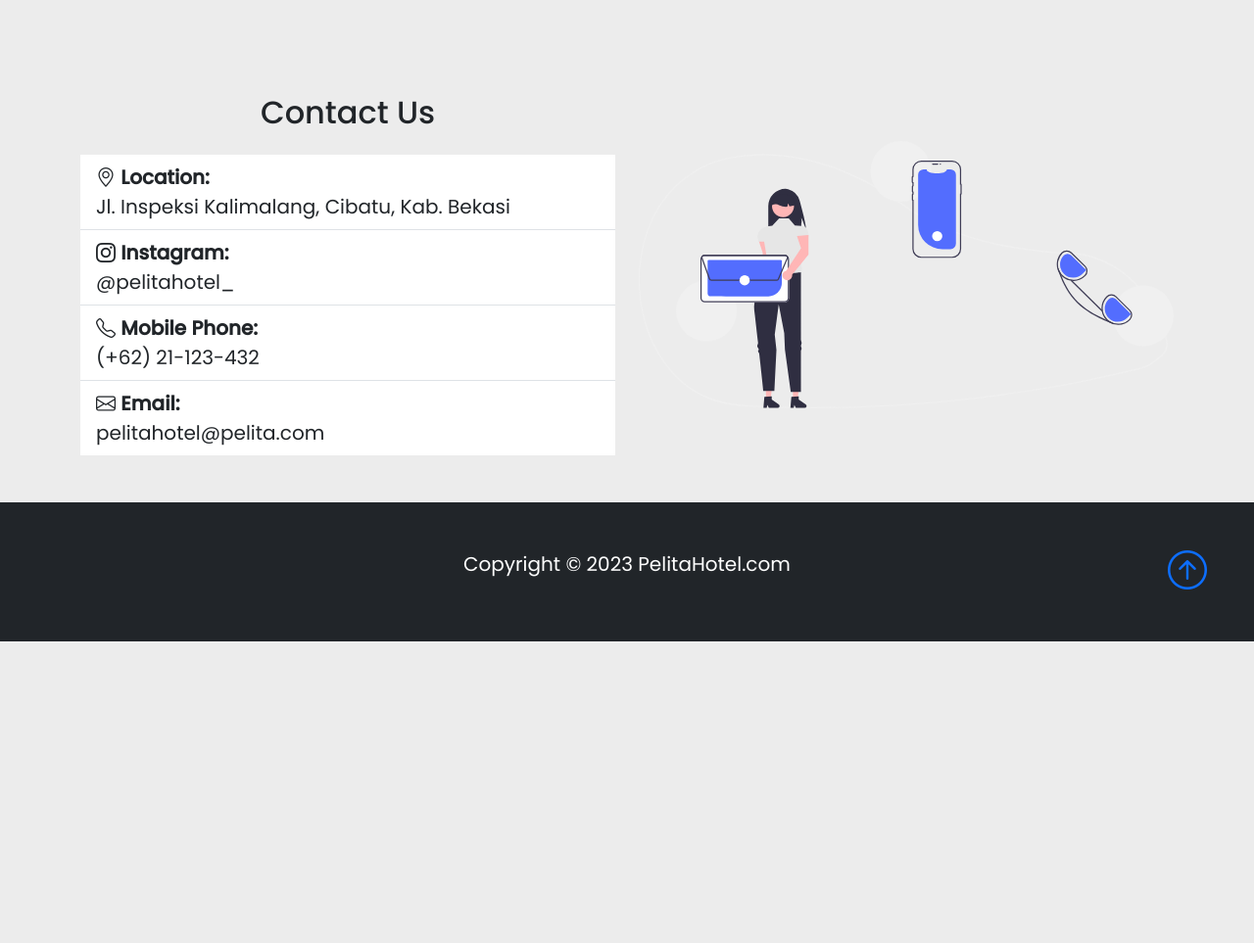
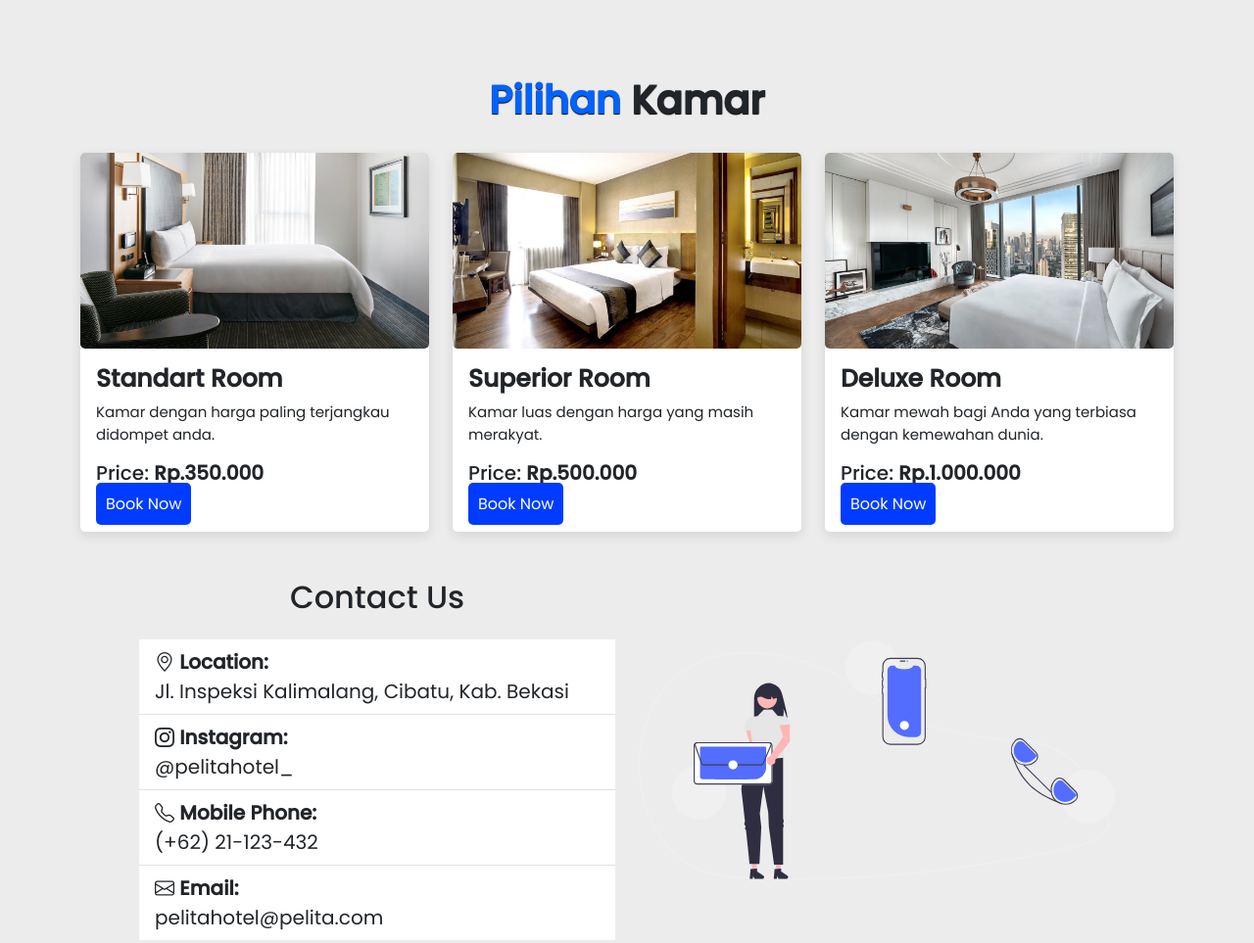
Before and after one commit to CREATIVEEG/Hotel-Pelita, a plain HTML site: page rooms.html in a window 1280 px wide. Shown: the part 1251-2214 px from the top of the page at 98% size. Before the commit the page ends 1906 px from the top, so only its background shows below. Drawn offline with nearby package versions, Linux system fonts and the light colour scheme.

Commit message:
Merubah Assests

```diff
--- /dev/null
+++ b/css/rooms.css
@@ -0,0 +1,57 @@
+@import url('https://fonts.googleapis.com/css2?family=Poppins:wght@400;500&display=swap');
+
+body{
+    font-family: 'Poppins', sans-serif;
+    background: #ececec;
+}
+
+.header{
+    margin-top: 55px;
+}
+
+#pelayanan img{
+    height: 200px;
+}
+
+/* Section Packages Start */
+.main-txt h1{
+    text-align: center;
+    margin-top: 30px;
+    font-weight: 600;
+    text-shadow: 0px 1px 1px black;
+}
+.main-txt h1 span{
+    color: #0062ff;
+}
+.packages .card{
+    border-radius: 5px;
+    border: none;
+    box-shadow: rgba(0,0,0,0.1) 0px 4px 12px;
+}
+.packages .card img{
+    border-radius: 5px;
+}
+.packages .card .card-body{
+    background: transparent;
+}
+.packages .card .card-body h3{
+    font-size: 25px;
+    font-weight: 600;
+}
+.packages .card .card-body p{
+    font-size: 15px;
+}
+.star i{
+    font-size: 15px;
+}
+.packages .card .card-body h6{
+    font-size: 20px;
+}
+.packages .card .card-body a{
+    padding: 10px;
+    text-decoration: none;
+    background: #003cff;
+    color: white;
+    border-radius: 5px;
+}
+/* Section Packages End */
--- a/css/styles.css
+++ b/css/styles.css
@@ -12,3 +12,21 @@ body{
 #pelayanan img{
     height: 200px;
 }
+
+/* Section Gallary Start */
+#gallary{
+    margin-top: 50px;
+}
+#gallary .card{
+    border-radius: 10px;
+    box-shadow: rgba(0,0,0,0.1) 0px 4px 12px;
+    cursor: pointer;
+}
+#gallary .card img{
+    border-radius: 10px;
+    transition: 0.5s;
+}
+#gallary .card img:hover{
+    transform: scale(1.1);
+}
+/* Section Gallary End */
--- a/rooms.html
+++ b/rooms.html
@@ -8,7 +8,7 @@
     <link rel="stylesheet" href="https://cdn.jsdelivr.net/npm/bootstrap-icons@1.11.1/font/bootstrap-icons.css">
 
     <title>Hotel Rooms</title>
-    <link rel="stylesheet" href="css/styles.css">
+    <link rel="stylesheet" href="css/rooms.css">
   </head>
 
   <body>
@@ -99,6 +99,48 @@
         </div>
     </section>
 
+    <section class="packages" id="packages">
+        <div class="container">
+
+          <div class="main-txt">
+            <h1><span>Pilihan</span> Kamar</h1>
+          </div>
+          <div class="row" style="margin-top: 30px;">
+            <div class="col-md-4 py-3 py-md-0">
+              <div class="card">
+                <img src="./images/Standart Rooms.jpg" alt="Standart">
+                <div class="card-body">
+                  <h3>Standart Room</h3>
+                  <p>Kamar dengan harga paling terjangkau didompet anda.</p>
+                  <h6>Price: <strong>Rp.350.000</strong></h6>
+                  <a href="#book">Book Now</a>
+                </div>
+              </div>
+            </div>
+            <div class="col-md-4 py-3 py-md-0">
+              <div class="card">
+                <img src="./images/Superior Rooms.jpg" alt="Superior">
+                <div class="card-body">
+                  <h3>Superior Room</h3>
+                  <p>Kamar luas dengan harga yang masih merakyat.</p>
+                  <h6>Price: <strong>Rp.500.000</strong></h6>
+                  <a href="#book">Book Now</a>
+                </div>
+              </div>
+            </div>
+            <div class="col-md-4 py-3 py-md-0">
+              <div class="card">
+                <img src="./images/Deluxe Rooms.jpg" alt="Deluxe">
+                <div class="card-body">
+                  <h3>Deluxe Room</h3>
+                  <p>Kamar mewah bagi Anda yang terbiasa dengan kemewahan dunia.</p>
+                  <h6>Price: <strong>Rp.1.000.000</strong></h6>
+                  <a href="#book">Book Now</a>
+                </div>
+              </div>
+            </div>
+          </div>
+
     <!-- contact -->
     <section class="p-5" id="contact">
         <div class="container">
@@ -158,5 +200,6 @@
 
     <script src="https://cdn.jsdelivr.net/npm/@popperjs/core@2.11.8/dist/umd/popper.min.js" integrity="sha384-I7E8VVD/ismYTF4hNIPjVp/Zjvgyol6VFvRkX/vR+Vc4jQkC+hVqc2pM8ODewa9r" crossorigin="anonymous"></script>
     <script src="https://cdn.jsdelivr.net/npm/bootstrap@5.3.2/dist/js/bootstrap.min.js" integrity="sha384-BBtl+eGJRgqQAUMxJ7pMwbEyER4l1g+O15P+16Ep7Q9Q+zqX6gSbd85u4mG4QzX+" crossorigin="anonymous"></script>
+    <script src="https://cdn.jsdelivr.net/npm/bootstrap@5.0.2/dist/js/bootstrap.bundle.min.js" integrity="sha384-MrcW6ZMFYlzcLA8Nl+NtUVF0sA7MsXsP1UyJoMp4YLEuNSfAP+JcXn/tWtIaxVXM" crossorigin="anonymous"></script>
   </body>
 </html>
```
Also changed, not shown: index.html (+41 -0 lines).
